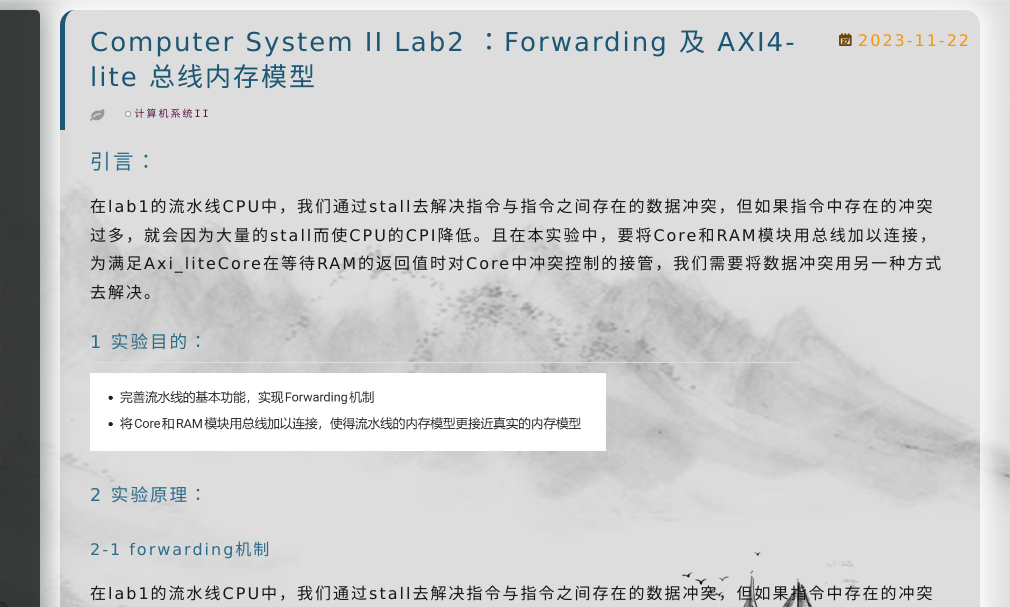
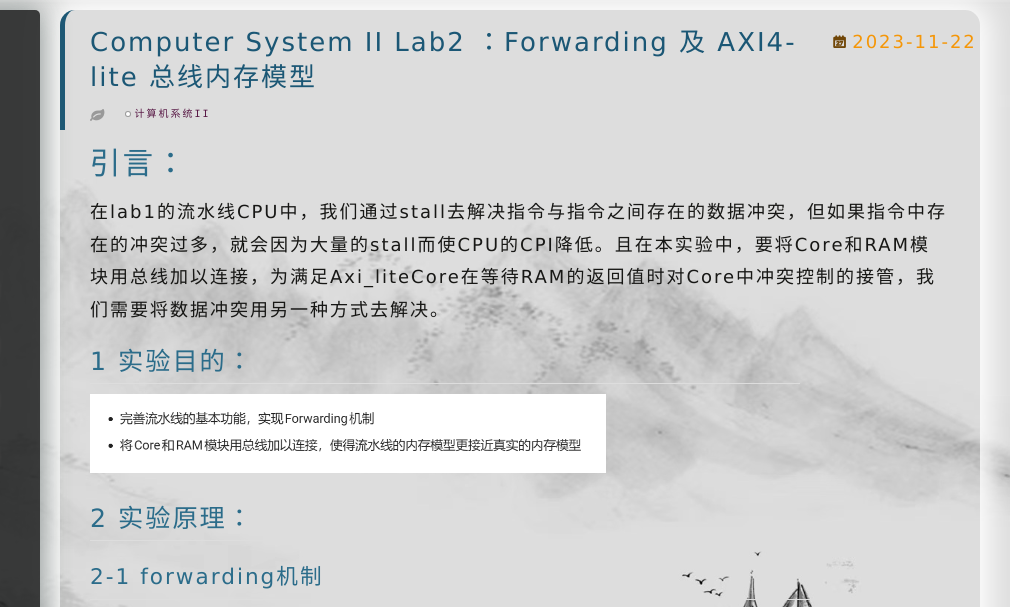
Before and after one commit to wing3e/wing3e.github.io, a plain HTML site: page 2023/11/22/Computer-System-II-Lab-2-：Forwarding-及-AXI4-lite-总线内存模型/index.html in a window 1280 px wide. Shown: the top 607 px of the page, 270-1280 px from the left. Drawn offline with nearby package versions, Linux system fonts and the light colour scheme; some packages are replaced by stand-ins of ours; a script that the page names is missing; a web font is replaced by a local one.

Commit message:
Site updated: 2023-11-28 21:04:49

```diff
--- a/css/style.css
+++ b/css/style.css
@@ -137,8 +137,8 @@ body,
   height: 100%;
 }
 body {
-  font-family: "微软雅黑", Verdana, Arial, Helvetica, sans-serif;
-  font-size: 16px;
+  font-family: "仿宋", Verdana, Arial, Helvetica, sans-serif;
+  font-size: 18px;
   letter-spacing: 2px;
   background: url("/img/bg.jpg");
   background-repeat: no-repeat;
@@ -156,18 +156,18 @@ h3 {
   margin-right: 150px;
 }
 h1 {
-  font-size: 1.5em;
+  font-size: 2em;
 }
 h2 {
-  font-size: 1.3em;
+  font-size: 1.7em;
 }
 h3 {
-  font-size: 1.1em;
+  font-size: 1.4em;
 }
 h4,
 h5,
 h6 {
-  font-size: 1em;
+  font-size: 1.2em;
 }
 a {
   text-decoration: none;
```
